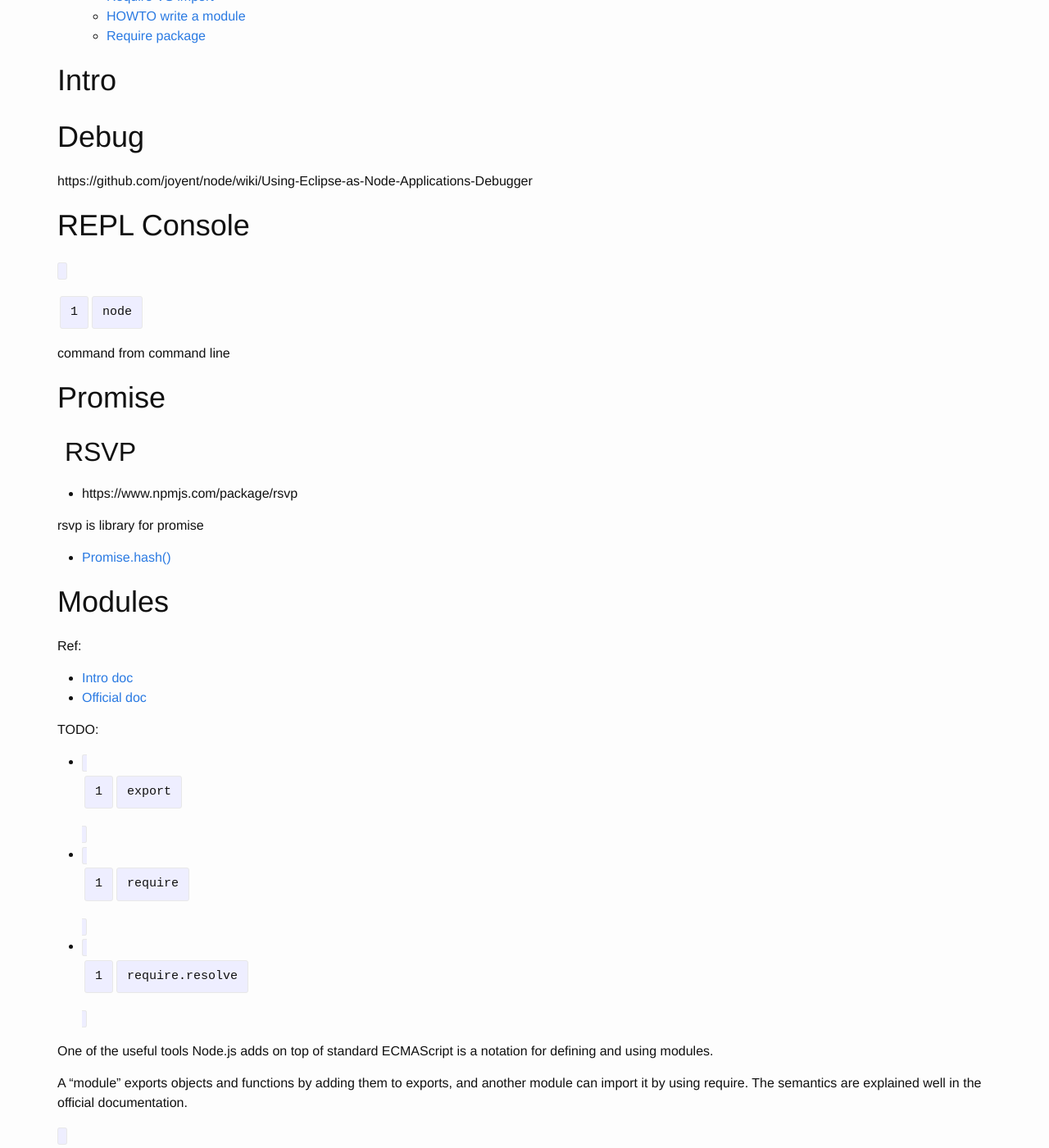
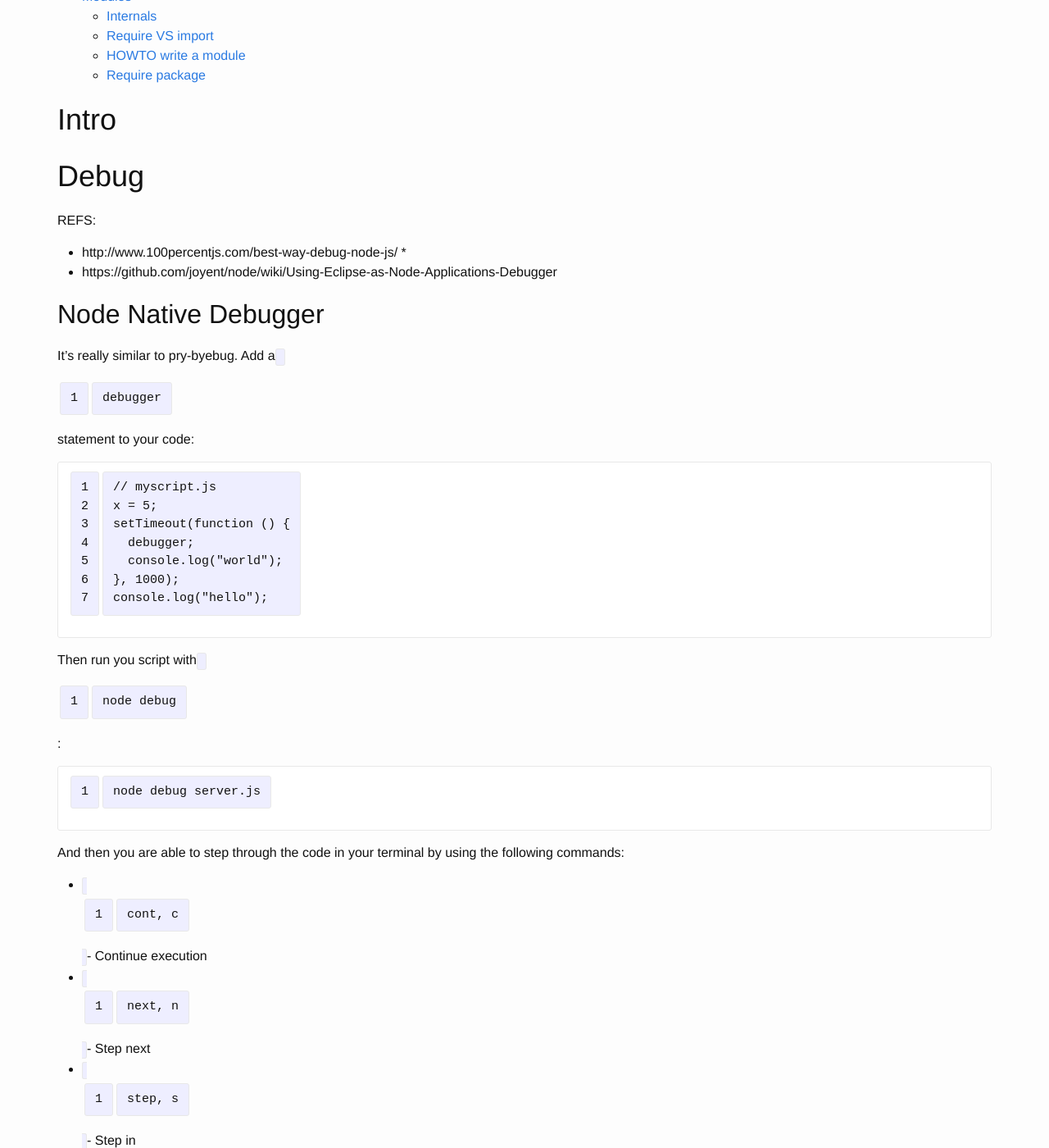
Before and after one commit to breezeight/nicola_blog, a Jekyll site: the page built from _guides/nodejs.markdown, in a window 1280 px wide and 1400 px high, scrolled down 453 px. Shown: the whole window at 82% size. Built offline with Jekyll 4.4.1, drawn with Linux system fonts in a browser that asks for light colours; some of the changed text lies outside the part shown.

Commit message:
Node JS: how to use the debugger

```diff
--- a/_guides/nodejs.markdown
+++ b/_guides/nodejs.markdown
@@ -16,7 +16,44 @@ categories: ["javascript", "nodejs"]
 
 # Debug
 
-https://github.com/joyent/node/wiki/Using-Eclipse-as-Node-Applications-Debugger
+REFS:
+
+* http://www.100percentjs.com/best-way-debug-node-js/
+*
+* https://github.com/joyent/node/wiki/Using-Eclipse-as-Node-Applications-Debugger
+
+## Node Native Debugger
+
+It's really similar to pry-byebug. Add a `debugger` statement to your code:
+
+~~~
+// myscript.js
+x = 5;
+setTimeout(function () {
+  debugger;
+  console.log("world");
+}, 1000);
+console.log("hello");
+~~~
+
+Then run you script with `node debug`:
+
+~~~
+node debug server.js
+~~~
+
+And then you are able to step through the code in your terminal by using the following commands:
+
+* `cont, c` - Continue execution
+* `next, n` - Step next
+* `step, s` - Step in
+* `out, o` - Step out
+* `pause` - Pause running code (like pause button in Developer Tools)
+
+## Node Inspector
+
+More advanced ui than the Native Node Debugger but it doesn't properly handle `ember`, it stops in the wrog line (9 apr 2015)
+
 
 # REPL Console
 
```
